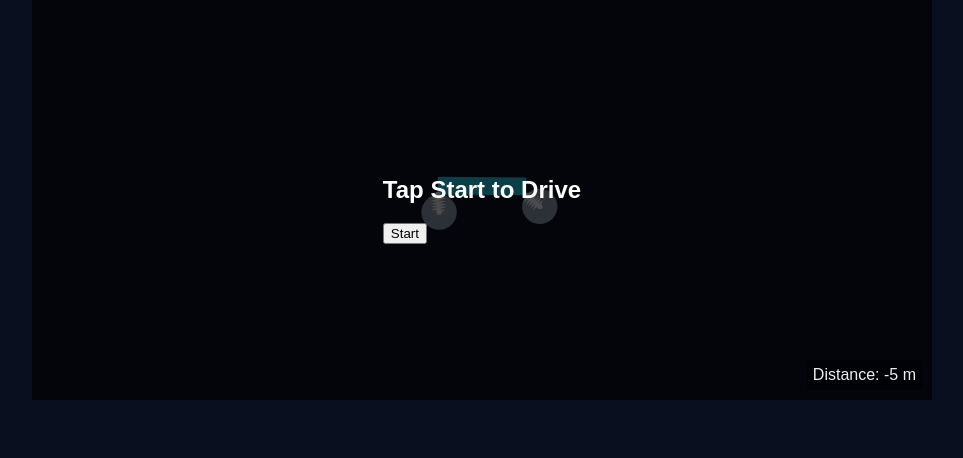
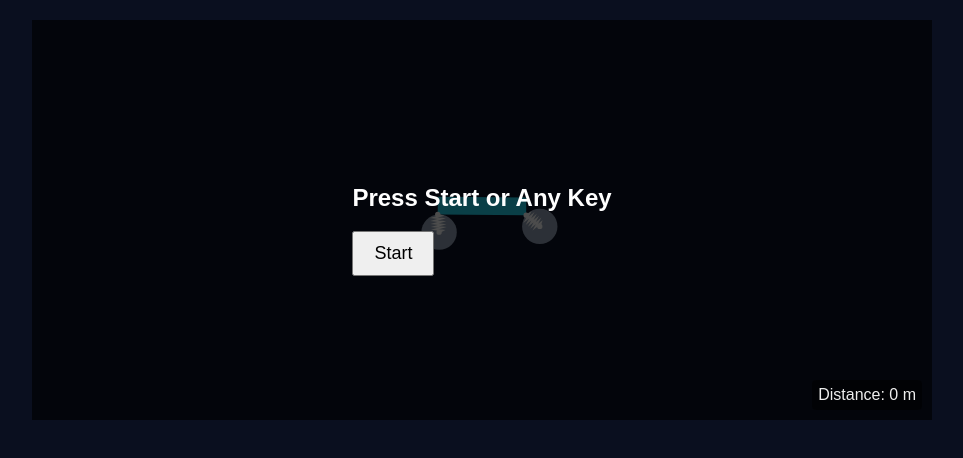
Before and after one commit to justfortrade08-tech/justfortrade08-tech.github.io, a plain HTML site: page index.html in a window 1280 px wide. Shown: the whole page, without its empty margins (158-1121 px from the left). Drawn offline with nearby package versions, Linux system fonts and the light colour scheme.

Commit message:
Update index.html

```diff
--- a/index.html
+++ b/index.html
@@ -1,28 +1,27 @@
 <!doctype html>
 <html lang="en">
 <head>
-  <meta charset="utf-8"/>
-  <meta name="viewport" content="width=device-width,initial-scale=1"/>
-  <title>Climb+ — Refined Hill Climb Game</title>
+  <meta charset="utf-8">
+  <meta name="viewport" content="width=device-width,initial-scale=1">
+  <title>Climb+ Debug Version</title>
   <style>
-    body, html { margin:0; padding:0; height:100%; background:#0a0f1f; color:#eee; font:16px sans-serif; }
-    #stage { position:relative; width:100%; height:400px; max-width:900px; margin:auto; background:#0b1025; overflow:hidden; }
-    .overlay, .btn, .hud, .touchpad { /* minimal styling, for brevity */ }
-    #overlay { position:absolute; inset:0; background:rgba(0,0,0,0.7); display:flex; align-items:center; justify-content:center; color:#fff; }
+    body, html { margin:0; padding:0; height:100%; background:#0a0f1f; color:#eee; font:16px sans-serif;}
+    #stage { position:relative; width:100%; height:400px; max-width:900px; margin:20px auto; background:#0b1025; overflow:hidden; }
+    #overlay { position:absolute; inset:0; background:rgba(0,0,0,0.7); display:flex; align-items:center; justify-content:center; color:#fff; z-index:10; }
     #overlay.hidden { display:none; }
-    #hud { position:absolute; bottom:10px; right:10px; background:rgba(0,0,0,0.5); padding:6px; border-radius:4px; }
-    .hud { color:#0f0; }
+    #startBtn { padding:10px 20px; font-size:18px;}
+    #hud { position:absolute; bottom:10px; right:10px; background:rgba(0,0,0,0.5); padding:6px; border-radius:4px; z-index:20; }
   </style>
 </head>
 <body>
   <div id="stage">
     <div id="overlay">
       <div>
-        <h2>Tap Start to Drive</h2>
+        <h2>Press Start or Any Key</h2>
         <button id="startBtn">Start</button>
       </div>
     </div>
-    <div id="hud">Distance: <span id="dist">0 m</span></div>
+    <div id="hud">Distance: 0 m</div>
   </div>
 
   <script src="https://cdnjs.cloudflare.com/ajax/libs/matter-js/0.20.0/matter.min.js"></script>
@@ -30,65 +29,92 @@
     import { createNoise2D } from 'https://cdn.jsdelivr.net/npm/simplex-noise@4.0.3/+esm';
     const { Engine, Render, Runner, World, Bodies, Body, Constraint, Events } = Matter;
 
-    // Basic tuning
-    const SEG_W = 60, AMP = 100, SCALE = 0.003;
-    const carSetting = { x:100, y:200, wheelR:20, axle:50, torque:0.001, spring:{len:20, stiff:0.6, damp:0.25} };
+    console.log("Initializing game...");
 
-    const engine = Engine.create({ gravity:{ x:0, y:1.2 } });
-    const render = Render.create({ element:document.getElementById('stage'), engine, options:{ width:900, height:400, wireframes:false, background:'#0b1025' }});
-    Render.run(render); Runner.run(Runner.create(), engine);
+    // Setup
+    const engine = Engine.create({ gravity: { x: 0, y: 1.2 } });
+    const render = Render.create({
+      element: document.getElementById('stage'),
+      engine,
+      options: { width: 900, height: 400, wireframes: false, background: '#0b1025' }
+    });
+    Render.run(render);
+    Runner.run(Runner.create(), engine);
+    console.log("Engine and renderer running.");
 
     // Terrain generation
-    const noise2D = createNoise2D(), ground = [];
-    let maxX = -SEG_W*2;
-    function addTerrain(xTo) {
-      for(let x = maxX; x < xTo; x += SEG_W) {
-        const y0 = 350 - (noise2D(x*SCALE,0)*AMP);
-        const y1 = 350 - (noise2D((x+SEG_W)*SCALE,0)*AMP);
-        const tri = Bodies.fromVertices(x + SEG_W/2, 0, [
-          {x:x, y:y0}, {x:x+SEG_W, y:y1}, {x:x+SEG_W, y:400}, {x:x, y:400}
-        ], { isStatic:true, render:{ fillStyle:'#0e172d' }}, true);
-        World.add(engine.world, tri);
-        ground.push(tri);
+    const noise2D = createNoise2D();
+    const SEG_W = 60, AMP = 100, SCALE = 0.003;
+    let maxX = -SEG_W * 2;
+
+    function addTerrain(targetX) {
+      for (let x = maxX; x < targetX; x += SEG_W) {
+        const y0 = 350 - (noise2D(x * SCALE, 0) * AMP);
+        const y1 = 350 - (noise2D((x + SEG_W) * SCALE, 0) * AMP);
+        const poly = Bodies.fromVertices(x + SEG_W/2, 0, [
+          { x: x, y: y0 }, { x: x + SEG_W, y: y1 },
+          { x: x + SEG_W, y: 400 }, { x: x, y: 400 }
+        ], { isStatic: true, render: { fillStyle: '#0e172d' } }, true);
+        World.add(engine.world, poly);
       }
-      maxX = xTo;
+      maxX = targetX;
+      console.log("Added terrain up to", targetX);
     }
+
+    // Car
+    const carCfg = { x: 100, y: 200, axle: 50, torque: 0.001, wheelR: 20, spring: { len: 20, stiff: 0.6, damp: 0.25 } };
+    function makeCar(x, y) {
+      const group = Body.nextGroup(true);
+      const chassis = Bodies.rectangle(x, y, 100, 20, { collisionFilter: { group }, render: { fillStyle: '#22d3ee' }});
+      const wl = Bodies.circle(x - carCfg.axle, y + 20, carCfg.wheelR, { collisionFilter: { group }, friction: 0.9, render: { fillStyle: '#94a3b8' }});
+      const wr = Bodies.circle(x + carCfg.axle, y + 20, carCfg.wheelR, { collisionFilter: { group }, friction: 0.9, render: { fillStyle: '#94a3b8' }});
+      const sl = Constraint.create({ bodyA: chassis, pointA: { x: -carCfg.axle, y: 10 }, bodyB: wl, length: carCfg.spring.len, stiffness: carCfg.spring.stiff, damping: carCfg.spring.damp });
+      const sr = Constraint.create({ bodyA: chassis, pointA: { x: carCfg.axle, y: 10 }, bodyB: wr, length: carCfg.spring.len, stiffness: carCfg.spring.stiff, damping: carCfg.spring.damp });
+      World.add(engine.world, [chassis, wl, wr, sl, sr]);
+      console.log("Car created at", x, y);
+      return { chassis, wl, wr };
+    }
+    const car = makeCar(carCfg.x, carCfg.y);
+
+    // Setup initial terrain
     addTerrain(800);
 
-    // Car creation
-    function makeCar(x, y) {
-      const group = Body.nextGroup(true);
-      const chassis = Bodies.rectangle(x, y, 100, 20, { collisionFilter:{ group }, render:{ fillStyle:'#22d3ee' }});
-      const wl = Bodies.circle(x - carSetting.axle, y + 20, carSetting.wheelR, { collisionFilter:{ group }, friction:0.9, render:{ fillStyle:'#94a3b8' }});
-      const wr = Bodies.circle(x + carSetting.axle, y + 20, carSetting.wheelR, { collisionFilter:{ group }, friction:0.9, render:{ fillStyle:'#94a3b8' }});
-      const sl = Constraint.create({ bodyA:chassis, pointA:{x:-carSetting.axle,y:10}, bodyB:wl, length:carSetting.spring.len, stiffness:carSetting.spring.stiff, damping:carSetting.spring.damp });
-      const sr = Constraint.create({ bodyA:chassis, pointA:{x:carSetting.axle,y:10}, bodyB:wr, length:carSetting.spring.len, stiffness:carSetting.spring.stiff, damping:carSetting.spring.damp });
-      World.add(engine.world, [chassis, wl, wr, sl, sr]);
-      return { chassis, wl, wr };
-    }
-    const car = makeCar(carSetting.x, carSetting.y);
-
-    // Camera follow & distance
-    const distSpan = document.getElementById('dist');
-    Events.on(engine, 'afterUpdate', () => {
-      addTerrain(car.chassis.position.x + 400);
-      distSpan.textContent = Math.floor((car.chassis.position.x - carSetting.x)) + ' m';
-      Render.lookAt(render, car.chassis, { x: render.options.width/2, y: render.options.height/2 });
+    // Controls
+    const keys = { left: false, right: false };
+    window.addEventListener('keydown', e => {
+      if (e.code === 'ArrowRight') keys.right = true;
+      if (e.code === 'ArrowLeft') keys.left = true;
+      startGame();
+    });
+    window.addEventListener('keyup', e => {
+      if (e.code === 'ArrowRight') keys.right = false;
+      if (e.code === 'ArrowLeft') keys.left = false;
     });
 
-    // Controls
-    const keys = { left:false, right:false };
-    window.addEventListener('keydown', e => { if(e.code==='ArrowRight') keys.right=true; if(e.code==='ArrowLeft') keys.left=true; });
-    window.addEventListener('keyup', e => { if(e.code==='ArrowRight') keys.right=false; if(e.code==='ArrowLeft') keys.left=false; });
     Events.on(engine, 'beforeUpdate', () => {
-      if(keys.right) Body.applyTorque(car.wl, carSetting.torque), Body.applyTorque(car.wr, carSetting.torque);
-      if(keys.left) Body.applyTorque(car.wl, -carSetting.torque), Body.applyTorque(car.wr, -carSetting.torque);
+      if (keys.right) { Body.applyTorque(car.wl, carCfg.torque); Body.applyTorque(car.wr, carCfg.torque); }
+      if (keys.left)  { Body.applyTorque(car.wl, -carCfg.torque); Body.applyTorque(car.wr, -carCfg.torque); }
     });
 
-    // Start and overlay handling
+    // Camera & HUD
+    const distEl = document.getElementById('hud');
+    Events.on(engine, 'afterUpdate', e => {
+      addTerrain(car.chassis.position.x + 400);
+      const distance = Math.max(0, Math.floor(car.chassis.position.x - carCfg.x));
+      distEl.textContent = `Distance: ${distance} m`;
+      Render.lookAt(render, car.chassis, { x: render.options.width / 2, y: render.options.height / 2 });
+    });
+
+    // Start logic
     const overlay = document.getElementById('overlay');
-    document.getElementById('startBtn').onclick = () => overlay.classList.add('hidden');
-
+    const startBtn = document.getElementById('startBtn');
+    function startGame() {
+      if (!overlay.classList.contains('hidden')) {
+        overlay.classList.add('hidden');
+        console.log("Game started!");
+      }
+    }
+    startBtn.onclick = () => { console.log("Start button clicked"); startGame(); };
   </script>
 </body>
 </html>
```
